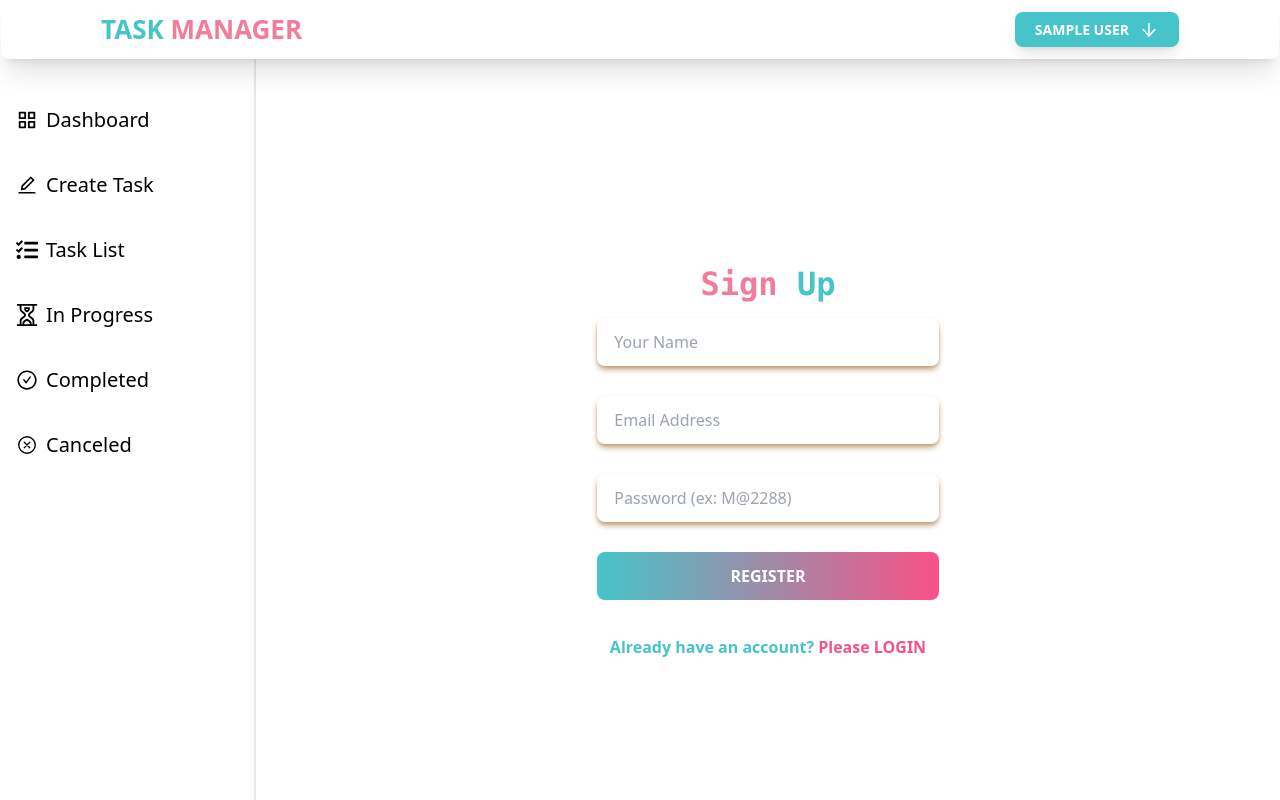
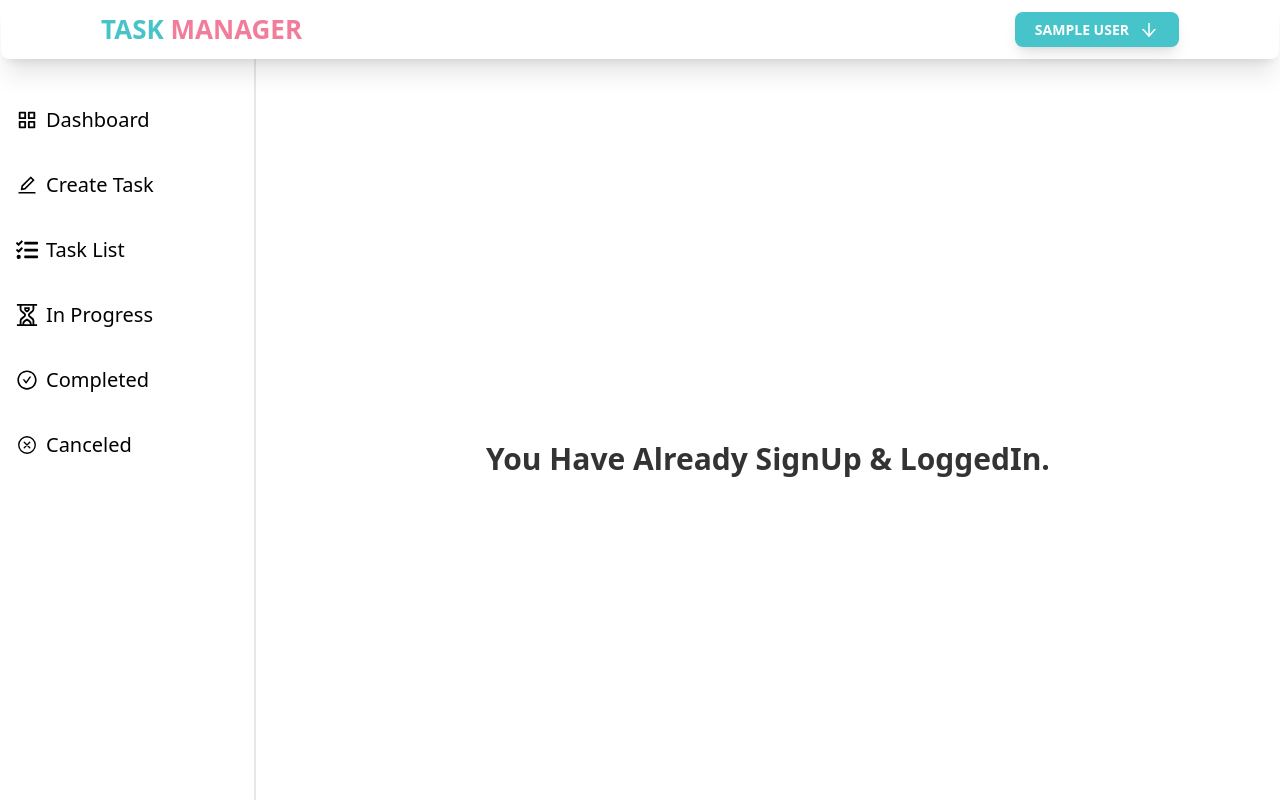
Before and after one commit to MahfujAhsan/task-dashboard, a React (Create React App) app: page /signup in a window 1280 px wide. Built offline with nearby package versions, Linux system fonts and the light colour scheme; no server answers; sample sign-in values are in the browser's storage.

Commit message:
more efficient

```diff
--- a/src/DashboardLayout/DashboardLayout.js
+++ b/src/DashboardLayout/DashboardLayout.js
@@ -11,6 +11,8 @@ import { AuthContext } from '../contexts/AuthProvider';
 
 const DashboardLayout = () => {
     const { user, logOut } = useContext(AuthContext);
+
+    console.log(user)
 
     const navigate = useNavigate();
 
--- a/src/Login/SignIn.js
+++ b/src/Login/SignIn.js
@@ -8,7 +8,9 @@ const SignIn = () => {
     const { register, handleSubmit, formState: { errors } } = useForm();
 
 
-    const { signIn, loading } = useContext(AuthContext);
+    const { signIn, loading, user } = useContext(AuthContext);
+
+    console.log(user)
 
     const navigate = useNavigate();
 
@@ -25,6 +27,7 @@ const SignIn = () => {
             .then(async (res) => {
                 if (res) {
                     setLoginUserEmail(data.email);
+                    navigate('/');
                     const { data: response } = await axios.post('https://task-managerserver.vercel.app/api/users/login', {
                         email: data.email,
                     }, {
@@ -48,7 +51,8 @@ const SignIn = () => {
 
     return (
         <div>
-            <section className='h-screen flex justify-center items-center w-10/12 md:w-4/12 mx-auto'>
+            {
+                user ? <p className='flex justify-center items-center h-screen text-3xl font-semibold'>You Have Already LoggedIn.</p> : <section className='h-screen flex justify-center items-center w-10/12 md:w-4/12 mx-auto'>
                     <div className="w-full mx-auto md:py-[45px] rounded-lg">
                         <h3 className='text-[32px] text-center font-mono font-semibold'><span className='text-[#F17D9A]'>Log</span><span className='text-[#46C4CA]'>In</span></h3>
                         <form onSubmit={handleSubmit(onSubmit)}>
@@ -77,6 +81,7 @@ const SignIn = () => {
                         <p className="text-center text-[18px] mt-[35px] font-semibold"><span className='font-semibold text-[#F85185]'>New to  Task Manager?</span> <Link className="font-semibold text-[#46C4CA]" to="/signup">Create New Account</Link></p>
                     </div>
                 </section>
+            }
         </div>
     );
 };
--- a/src/SignUp/SignUp.js
+++ b/src/SignUp/SignUp.js
@@ -10,7 +10,7 @@ const SignUp = () => {
 
     const { register, handleSubmit, formState: { errors } } = useForm();
 
-    const { createUser, updateUser } = useContext(AuthContext);
+    const { createUser, updateUser, user } = useContext(AuthContext);
 
     const [signUpError, setSignUpError] = useState('');
 
@@ -39,6 +39,7 @@ const SignUp = () => {
         await createUser(data.email, data.password)
             .then(async (res) => {
                 toast('Congrats. You Have Registered Successfully & Logged In.')
+                navigate('/');
                 const { data: response } = await axios.post('https://task-managerserver.vercel.app/api/users/login', {
                     email: data.email,
                 }, {
@@ -68,7 +69,8 @@ const SignUp = () => {
     return (
         <div>
 
-            <section className='h-screen flex justify-center items-center w-10/12 md:w-4/12 mx-auto'>
+            {
+                user ? <p className='flex justify-center items-center h-screen text-3xl font-semibold'>You Have Already SignUp & LoggedIn.</p> : <section className='h-screen flex justify-center items-center w-10/12 md:w-4/12 mx-auto'>
                     <div className="w-full mx-auto md:py-[45px] rounded-lg">
                         <form onSubmit={handleSubmit(onSubmit)}>
                             <h3 className='text-[32px] text-center font-mono font-semibold'><span className='text-[#F17D9A]'>Sign</span> <span className='text-[#46C4CA]'>Up</span></h3>
@@ -97,6 +99,7 @@ const SignUp = () => {
                         <p className="text-center text-[16px] mt-[35px] text-[#46C4CA] font-semibold">Already have an account? <Link className="text-[#F85185]" to="/login">Please LOGIN</Link></p>
                     </div>
                 </section>
+            }
         </div>
     );
 };
--- a/src/contexts/AuthProvider.js
+++ b/src/contexts/AuthProvider.js
@@ -49,7 +49,7 @@ const AuthProvider = ({ children }) => {
         user,
         loading
     }
-
+console.log(user)
     return (
         <AuthContext.Provider value={authInfo}>
             {children}
```
Lines whose indentation alone changed are shown as unchanged.
